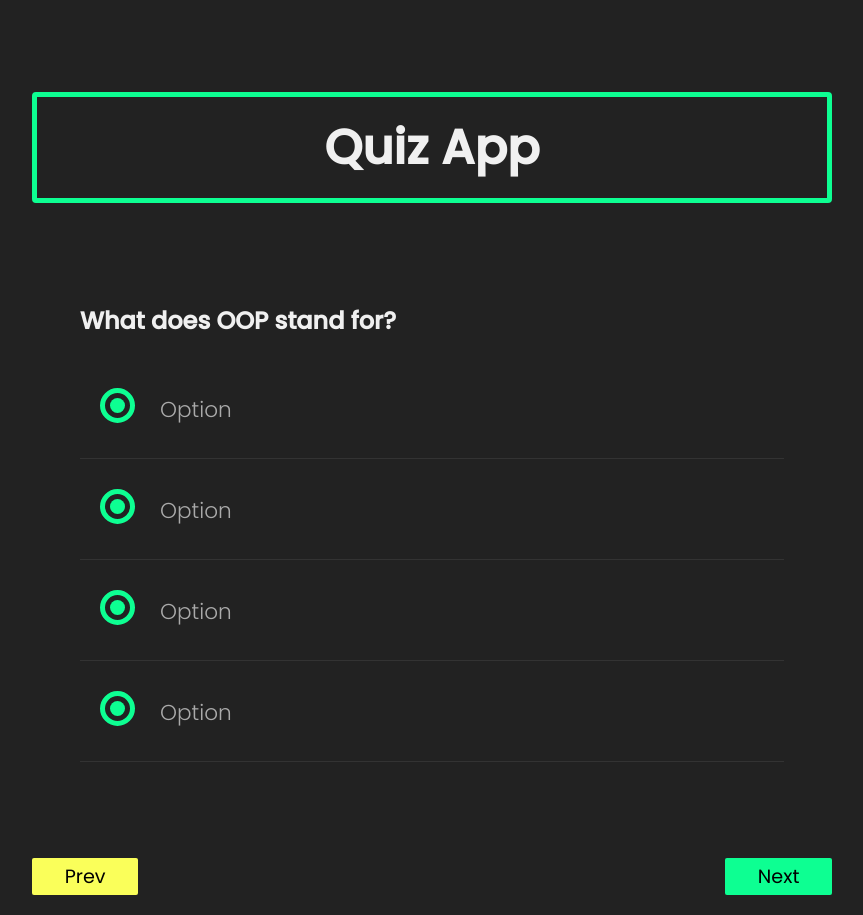
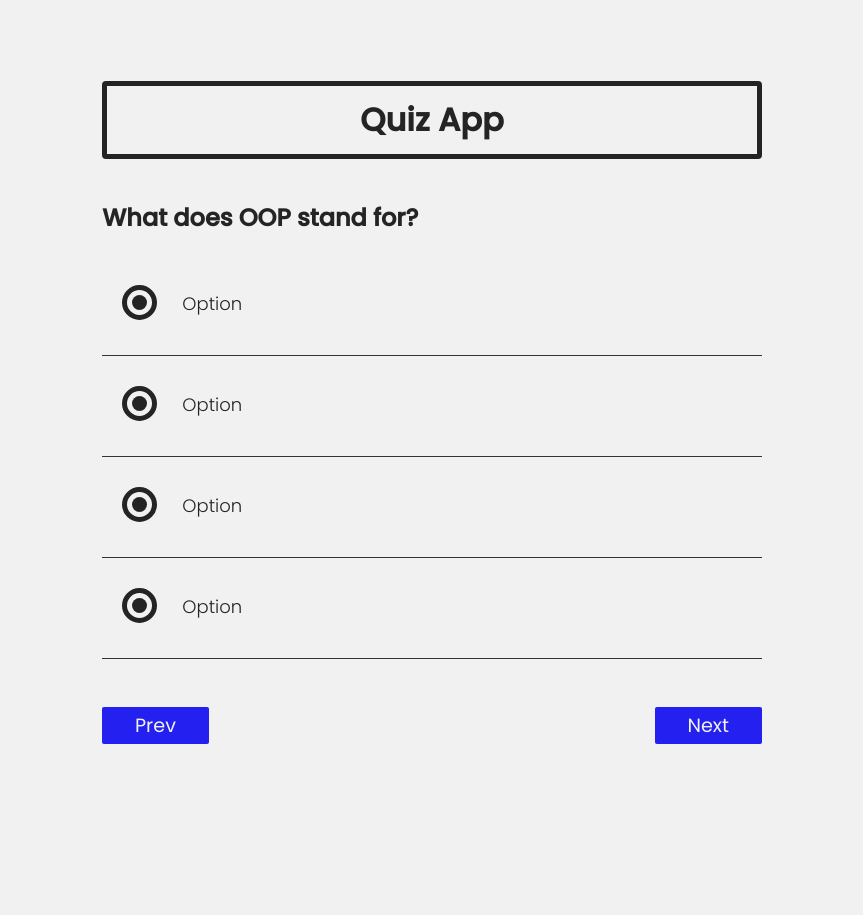
Before and after one commit to VimukthiMK/MERN-Quiz-Application, a React (Create React App) app in the folder frontend-app/: page /quiz in a window 1280 px wide. Shown: the whole page, without its empty margins (208-1071 px from the left). After the commit the page ends 840 px from the top, so only its background shows below. Built offline with nearby package versions, Linux system fonts and the light colour scheme.

Commit message:
Changed css files

```diff
--- a/frontend-app/src/styles/App.css
+++ b/frontend-app/src/styles/App.css
@@ -1,14 +1,14 @@
 @import url('https://fonts.googleapis.com/css2?family=Poppins:ital,wght@0,100;0,200;0,300;0,400;0,500;1,700&display=swap');
 
 :root{
-  --primary-color: #0DFF92;
-  --dark-color:#222222;
-  --light-color: #f0f0f0;
+  --prime-colour:#2421f0;
+    --dark-color: #242424;
+    --bg-color:#f1f1f1;
 }
 
 body, html{
   height: 100%;
-  background: var(--dark-color)
+  background: var(--bg-color)
 }
 
 *{
@@ -25,15 +25,15 @@ body, html{
 }
 
 .container .title{
-    font-size: 3em;
+    font-size: 2em;
     text-align: center;
-    border: 5px solid var(--primary-color);
+    border: 5px solid var(--dark-color);
     padding: .3em .2em;
     border-radius: 4px;
 }
 
 .text-light {
-	color: var(--light-color)
+	color: var(--dark-color)
 }
 
 .container ul{
@@ -44,7 +44,7 @@ body, html{
 }
 
 .container .questions{
-    padding: 3em;
+    padding: 1 rem;
 }
 
 /*
@@ -76,28 +76,33 @@ body, html{
 }
 
 .next{
-    background-color: var(--primary-color);
+    background-color: var(--prime-colour);
     justify-self: flex-end;
+    color: var(--bg-color);
 }
 
 .prev{
-    background-color: #faff5a;
+    background-color: var(--prime-colour);
     justify-self: flex-start;
+    color: var(--bg-color);
 }
 
 ul li{
-  color: #AAAAAA;
+  color: var(--dark-color);
   display: block;
   position: relative;
   float: left;
   width: 100%;
   height: 100px;
 	border-bottom: 1px solid #333;
+  font-size: smaller;
+
 }
 
 ul li input[type=radio]{
   position: absolute;
   visibility: hidden;
+  font-size: 1rem;
 }
 
 ul li label{
@@ -150,22 +155,22 @@ ul li .check::before {
 
 
 input[type=radio]:checked ~ .check {
-  border: 5px solid var(--primary-color)
+  border: 5px solid var(--dark-color)
 }
 
 input[type=radio]:checked ~ .check::before{
-  background: var(--primary-color)
+  background: var(--dark-color)
 }
 
 input[type=radio]:checked ~ .text-primary{
-  color: var(--primary-color)
+  color: var(--dark-color)
 }
 
 /* To get selected option we are using this checked class */
 .checked {
-  border: 5px solid var(--primary-color) !important;
+  border: 5px solid var(--dark-color) !important;
 }
 
 .checked::before{
-  background: var(--primary-color);
+  background: var(--dark-color);
 }
--- a/frontend-app/src/styles/main.css
+++ b/frontend-app/src/styles/main.css
@@ -1,15 +1,15 @@
 @import url('https://fonts.googleapis.com/css2?family=Poppins:ital,wght@0,100;0,200;0,300;0,400;0,500;1,700&display=swap');
 
 :root{
-    --prime-colour:#00ff92;
-    --text-color:#f0f0f0;
-    --dark-c0lor:#222222;
+    --prime-colour:#2421f0;
+    --dark-color: #242424;
+    --bg-color:#f1f1f1;
 
 }
 
 body {
     font-family: 'Poppins', sans-serif;
-    background-color: var(--dark-c0lor);
+    background-color: var(--bg-color);
 
 }
 
@@ -24,14 +24,13 @@ body {
 .container .header{
     font-size: 3em;
     text-align: center;
-    border: 5px solid var(--primary-color);
-    padding: .2em .1em;
+    border: 5px solid var(--dark-color);
     border-radius: 4px;
 }
 .container .header h1{
     font-weight: 500;
     font-size: 6vh;
-    color: var(--text-color);
+    color: var(--dark-color);
 
 }
 .container .instructions{
@@ -46,7 +45,7 @@ body {
 }
 .container .instructions ol li{
     font-size: 1.4em;
-    color: #cecece;
+    color: #1a0606;
 
 }
 .container .form-container{
@@ -64,7 +63,7 @@ body {
     border: none;
     border-radius: .1em;
     font-size: 1.2em;
-    color: var(--dark-c0lor);
+    color: var(--bg-color);
     text-decoration: none;
     background-color: var(--prime-colour);
 }
```
